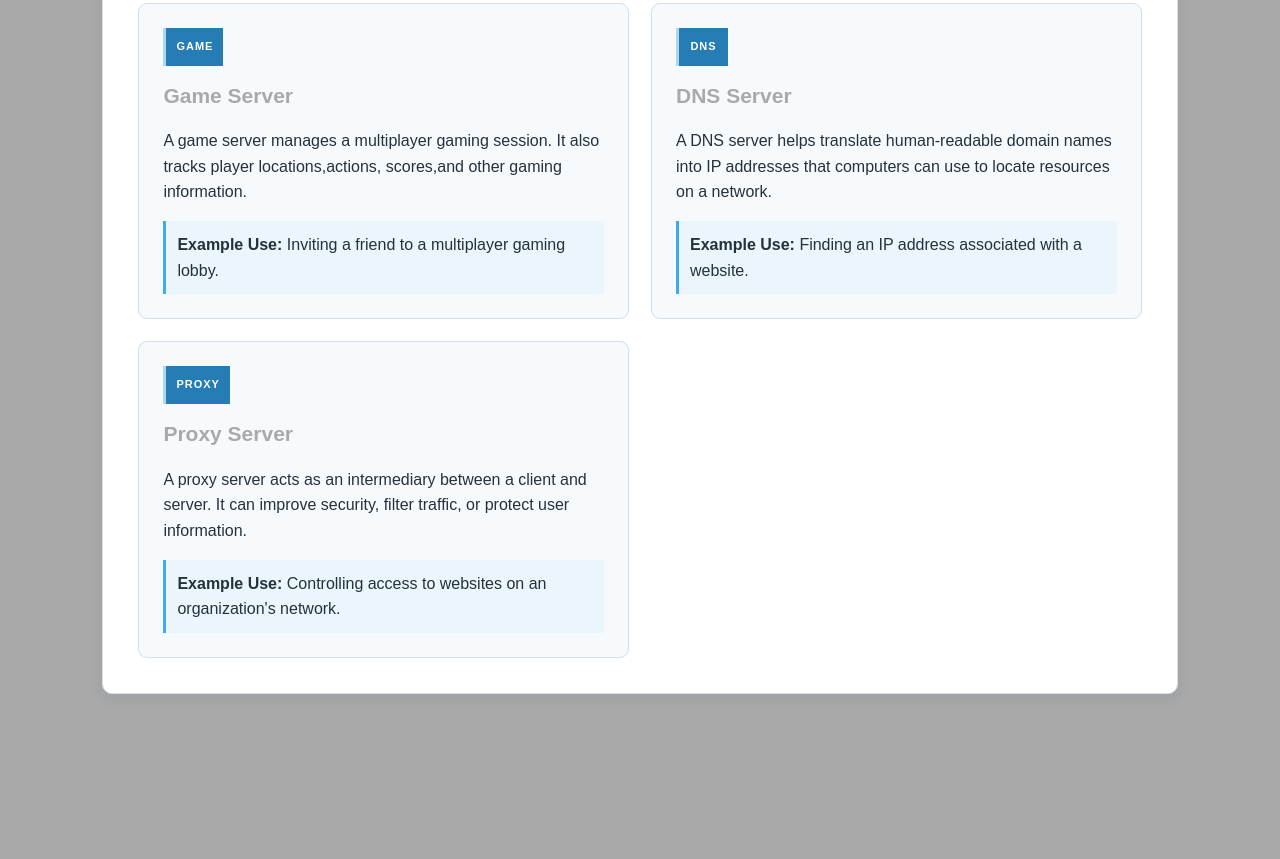
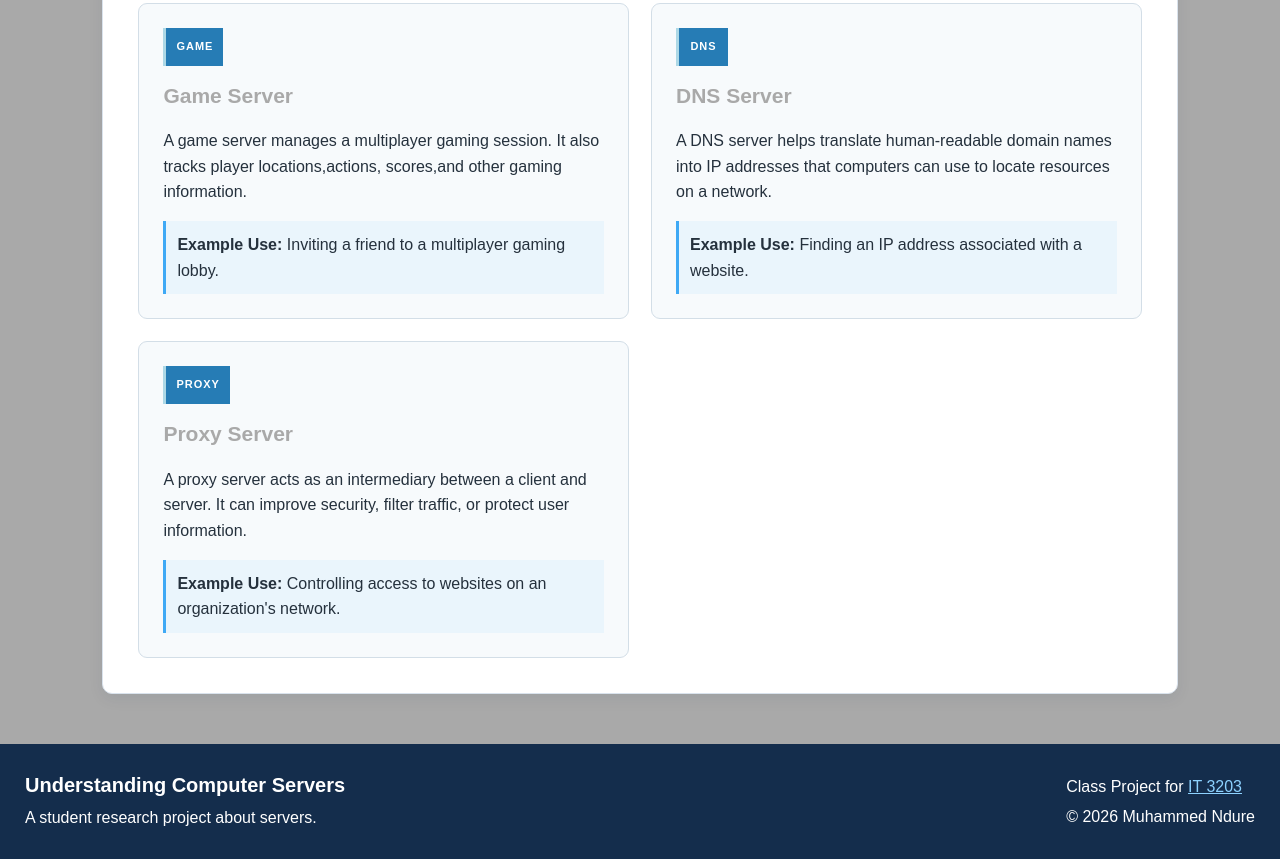
Before and after one commit to ProphetMuha/ProphetMuha.github.io, a plain HTML site: page types.html in a window 1280 px wide. Shown: the part 1204-2063 px from the top of the page. Before the commit the page ends 1933 px from the top, so only its background shows below. Drawn offline with Linux system fonts and the light colour scheme.

Commit message:
update 1

```diff
--- a/types.html
+++ b/types.html
@@ -178,5 +178,25 @@
 
     </main>
 
+    <!-- Required class project footer -->
+    <footer class="footer">
+        <div>
+            <h2>Understanding Computer Servers</h2>
+            <p>A student research project about servers.</p>
+        </div>
+
+        <div>
+            <p>
+                Class Project for
+                <a href="https://ksuweb.github.io/IT3203/"
+                   target="_blank"
+                   rel="noopener noreferrer">
+                    IT 3203
+                </a>
+            </p>
+
+            <p>&copy; 2026 Muhammed Ndure</p>
+        </div>
+    </footer>
 </body>
 </html>
```
